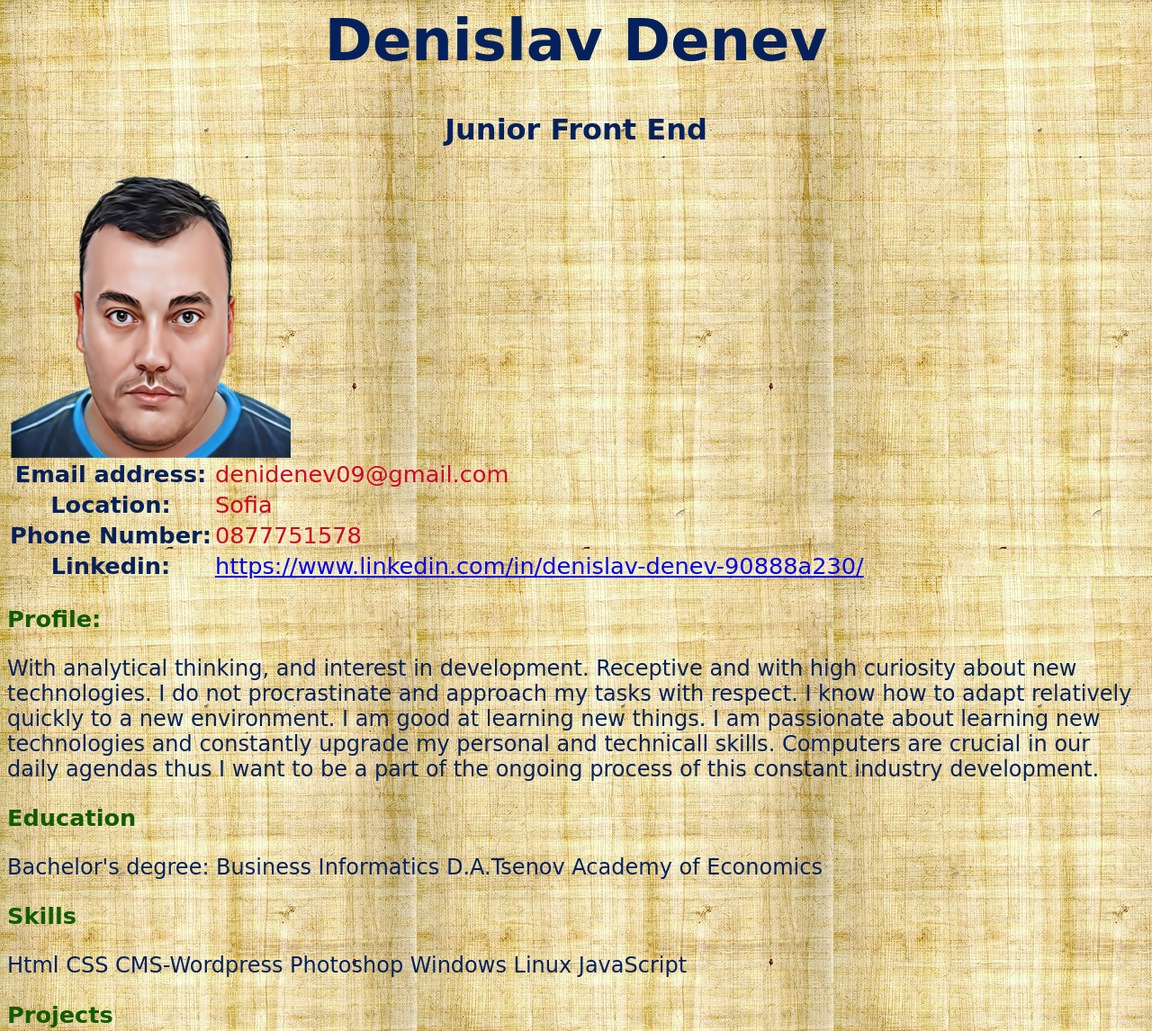
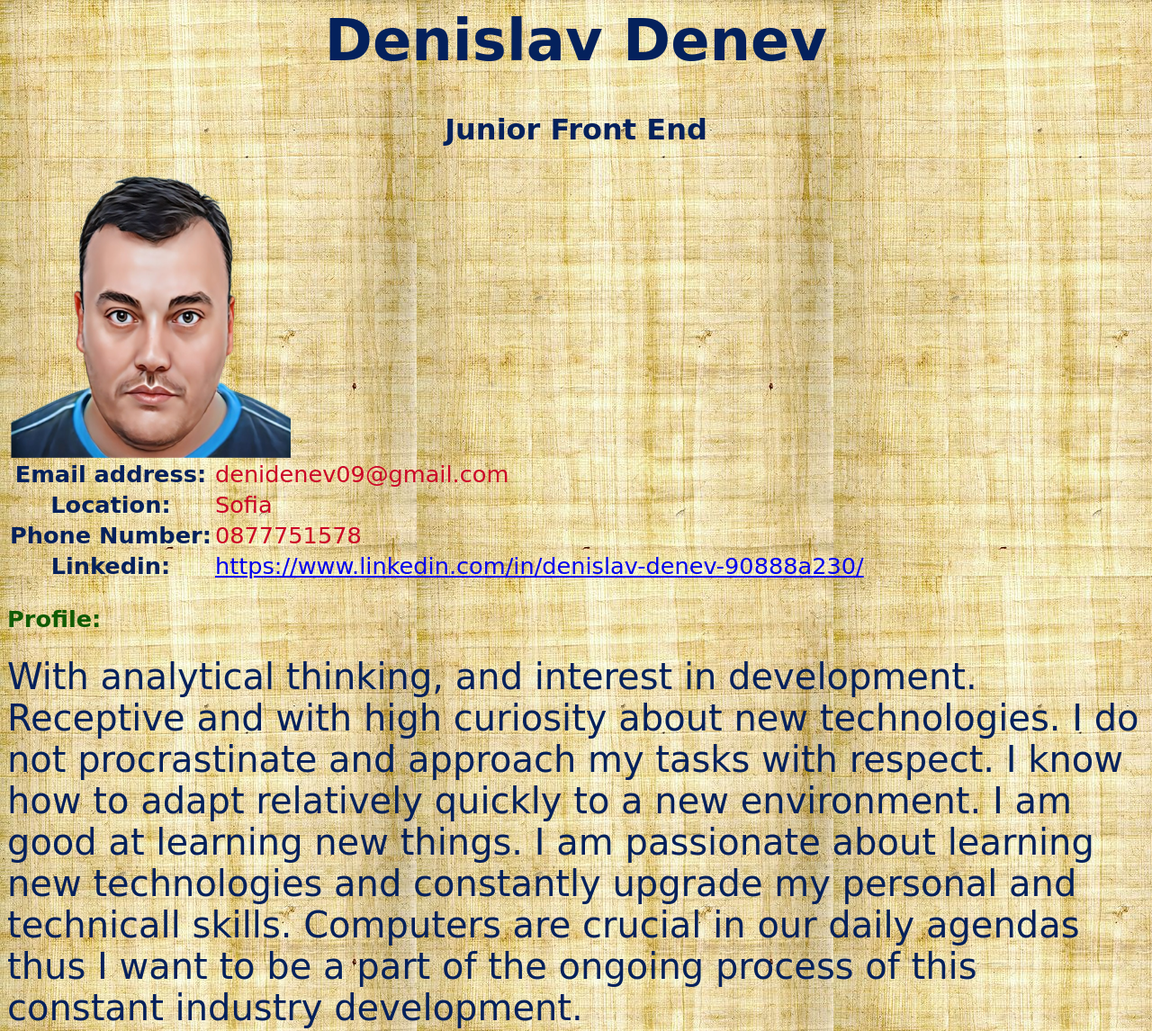
Before and after one commit to DeniDenev35/denidenevCV, a plain HTML site: page denidenev35.html in a window 1280 px wide. Shown: the top 1146 px of the page at 90% size. Drawn offline with Linux system fonts and the light colour scheme.

Commit message:
Update denidenev35.html

```diff
--- a/denidenev35.html
+++ b/denidenev35.html
@@ -97,7 +97,7 @@
 <style>
     p1 {color: rgb(4, 33, 92) }
     p1 {font-family:cursive;}
-    p1 { font-size: 150%;}
+    p1 { font-size: 250%;}
 </style>
 
 <h3>Education</h3>
```
